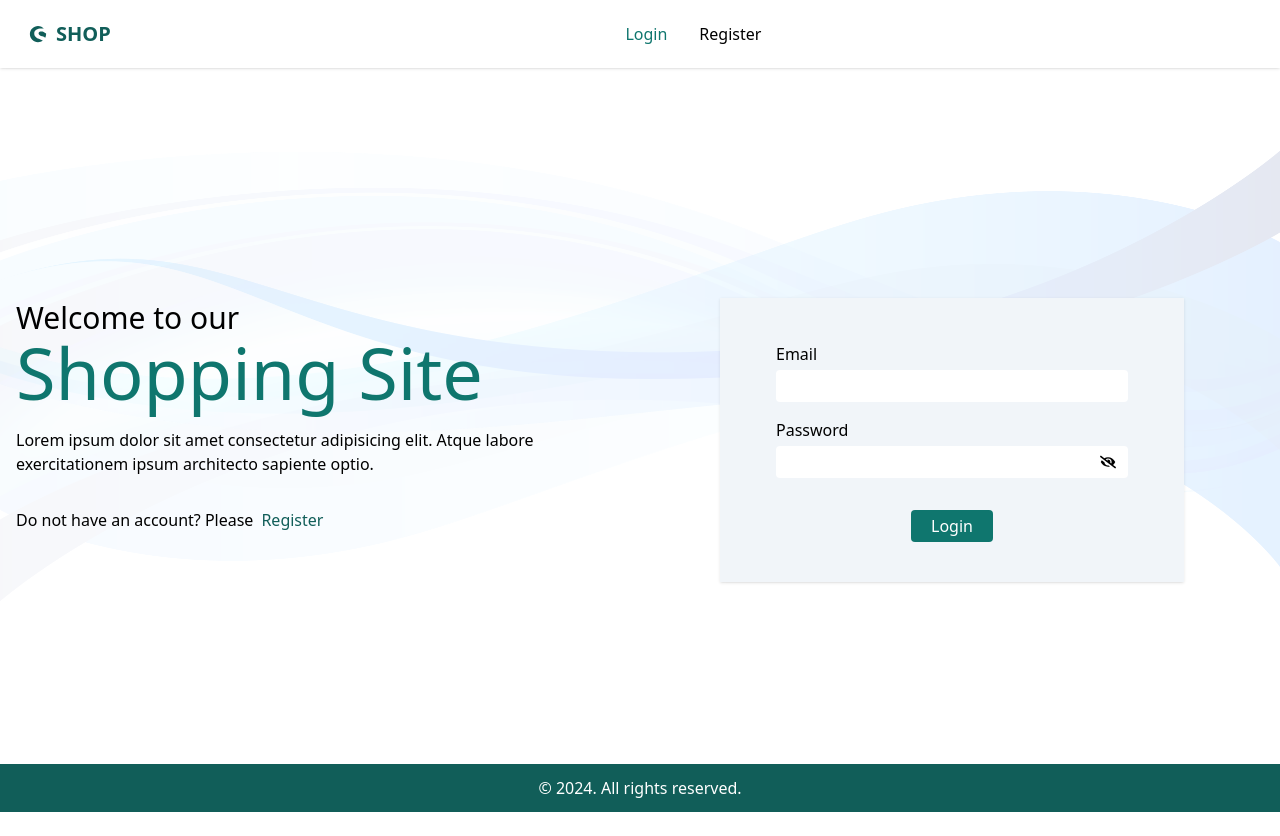
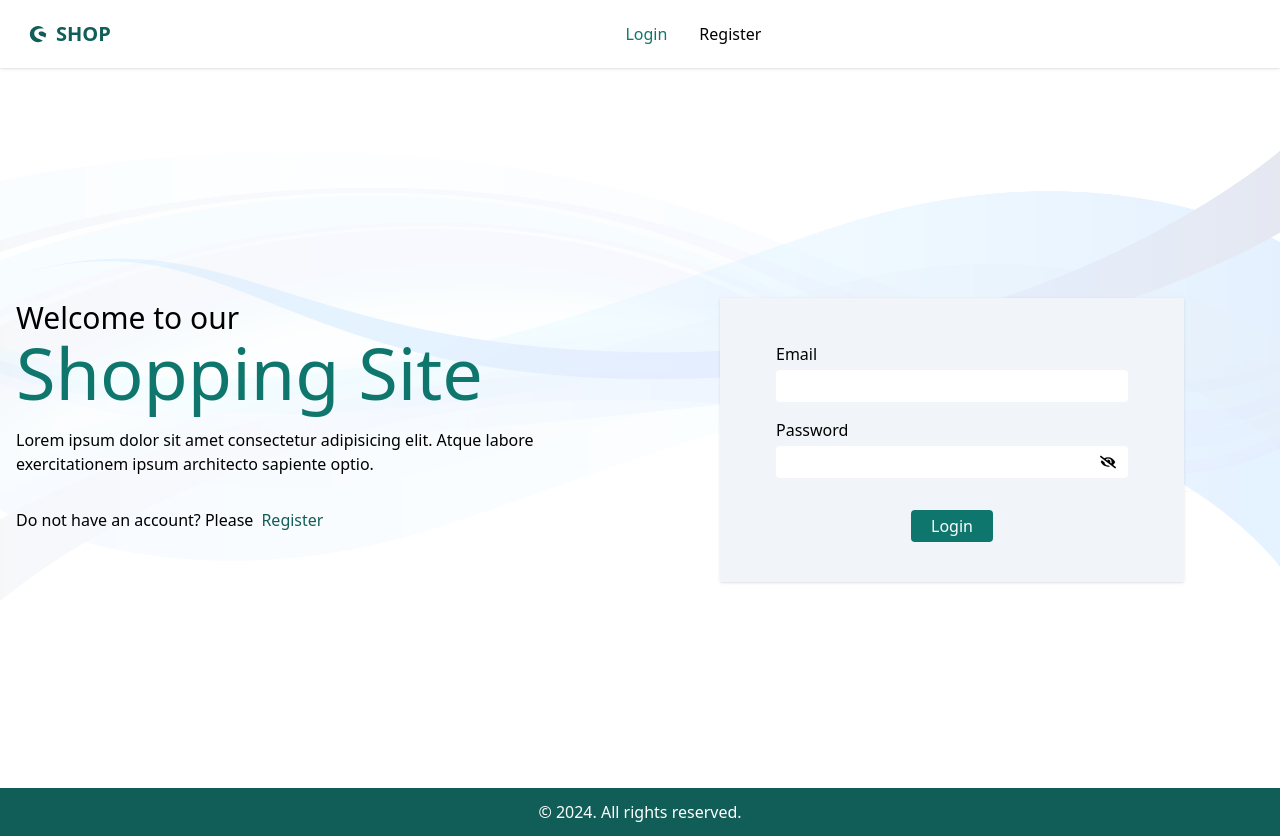
Before and after one commit to samarajyastha/react-20240919, a React app: page /auth/login in a window 1280 px wide. Before the commit the page ends 812 px from the top, so only its background shows below. Built offline with nearby package versions, Linux system fonts and the light colour scheme; no server answers; the HTML template or start-up script is replaced by a standard one.

Commit message:
feat: set min height in auth pages

```diff
--- a/src/pages/auth/Login.jsx
+++ b/src/pages/auth/Login.jsx
@@ -5,7 +5,7 @@ import LoginForm from "../../components/auth/LoginForm";
 
 const Login = () => {
   return (
-    <section className="py-12">
+    <section className="py-12 min-h-[90vh]">
       <img src={loginBg} className="fixed top-0 left-0 opacity-10 -z-10" />
       <div className="max-w-screen-xl mx-auto px-4">
         <div className="flex flex-col xl:flex-row items-center justify-around min-h-[75vh]">
--- a/src/pages/auth/Register.jsx
+++ b/src/pages/auth/Register.jsx
@@ -5,7 +5,7 @@ import { LOGIN_ROUTE } from "../../constants/routes";
 
 const Register = () => {
   return (
-    <section className="py-12">
+    <section className="py-12 min-h-[90vh]">
       <img
         src={loginBg}
         alt=""
```
